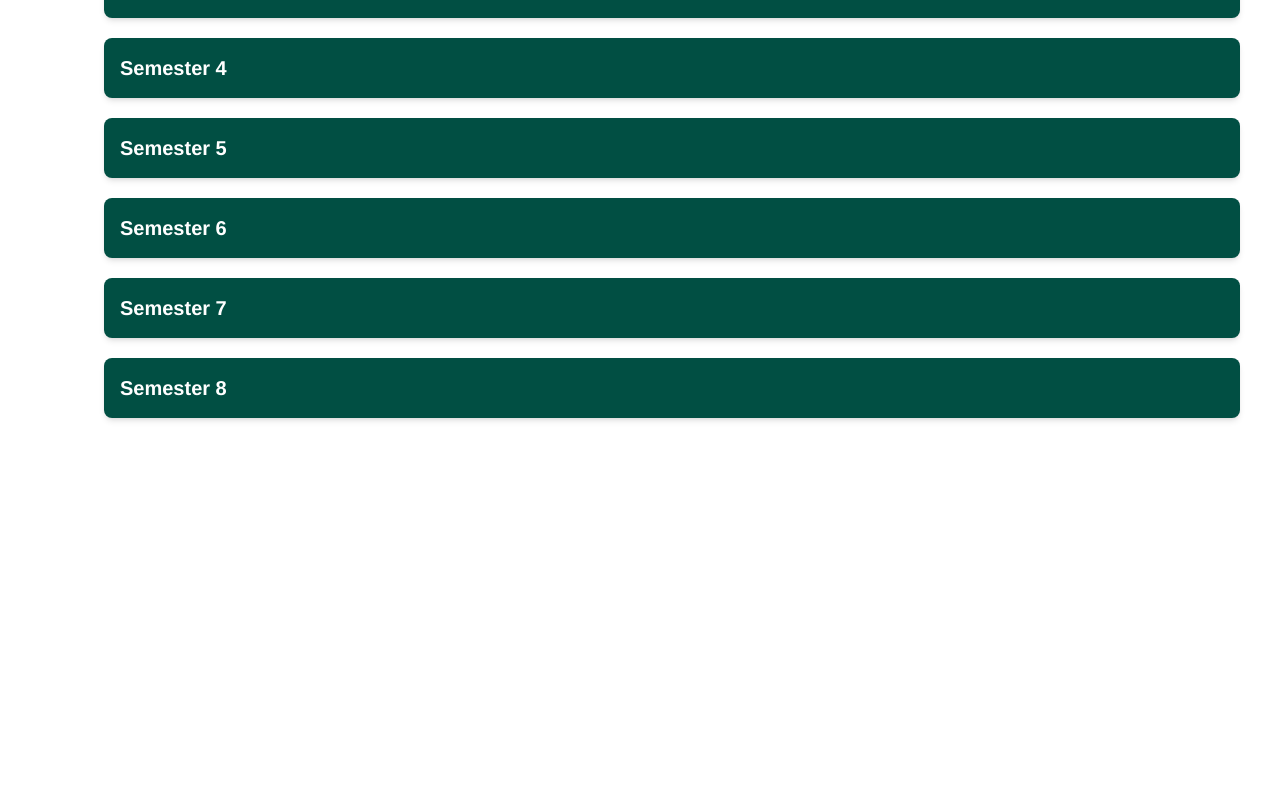
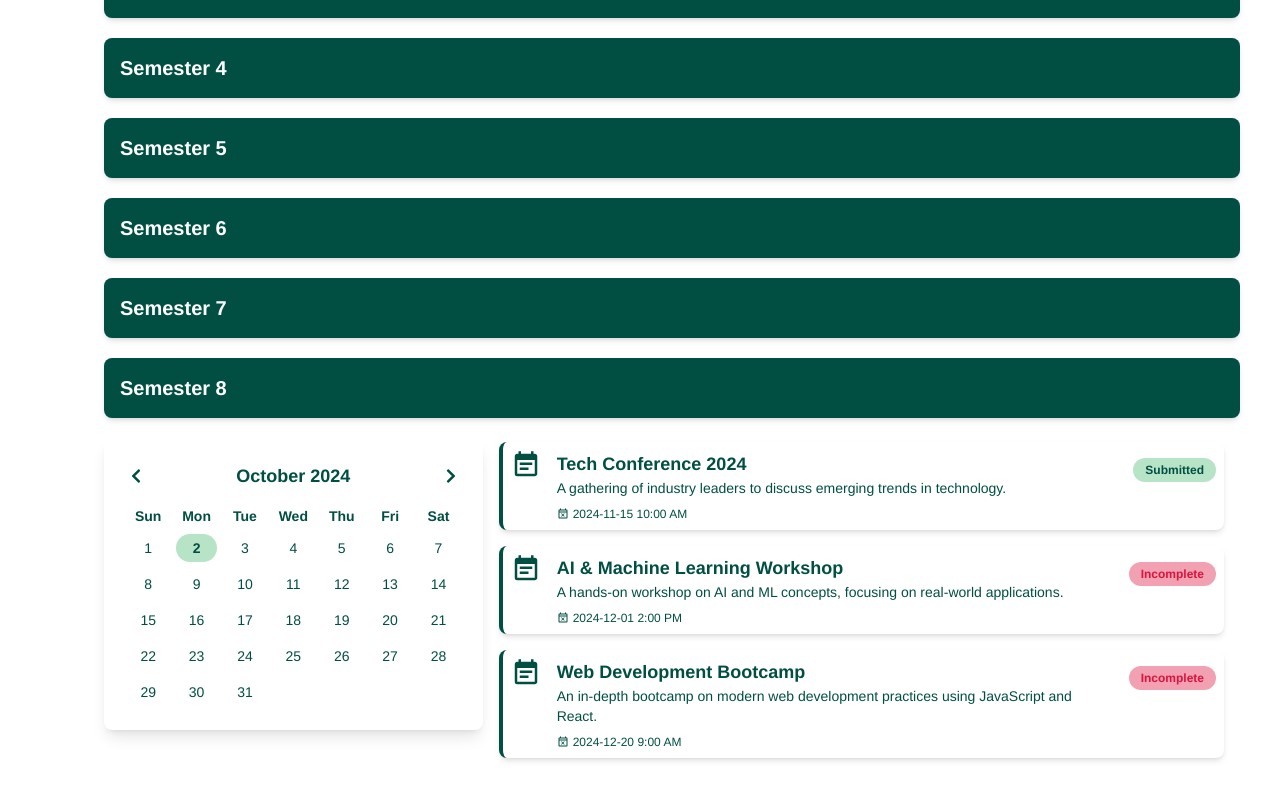
Before and after one commit to moriyam-mohona/UniPortal-C, a React (Vite) app: page /Dashboard/Student-Portal in a window 1280 px wide. Shown: the part 986-1786 px from the top of the page. Before the commit the page ends 1444 px from the top, so only its background shows below. Built offline with nearby package versions, Linux system fonts and the light colour scheme.

Commit message:
Add: Upcoming Event

```diff
--- a/package.json
+++ b/package.json
@@ -10,10 +10,12 @@
     "preview": "vite preview"
   },
   "dependencies": {
+    "date-fns": "^4.1.0",
     "framer-motion": "^11.9.0",
     "localforage": "^1.10.0",
     "match-sorter": "^6.3.4",
     "react": "^18.3.1",
+    "react-calendar": "^5.0.0",
     "react-dom": "^18.3.1",
     "react-hot-toast": "^2.4.1",
     "react-icons": "^5.3.0",
--- /dev/null
+++ b/src/Components/Dashboard/StudentPortal/Sections/UpcomingEvents.jsx
@@ -0,0 +1,74 @@
+import { useEffect, useState } from "react";
+import { MdEventNote, MdOutlineEventBusy } from "react-icons/md";
+import CustomCalendar from "../Subsections/CustomCalendar";
+import { motion } from "framer-motion";
+import eventData from "../../../../assets/JsonFiles/Events.json";
+import { IoMdTime } from "react-icons/io";
+
+const UpcomingEvents = () => {
+  const [events, setEvents] = useState([]);
+
+  useEffect(() => {
+    const fetchEvents = () => {
+      setEvents(eventData);
+    };
+
+    fetchEvents();
+  }, []);
+
+  return (
+    <div className="flex flex-col gap-5 md:gap-1 lg:gap-0 items-start md:flex-row">
+      {/* Calendar */}
+      <div className="w-full md:w-1/3 rounded-xl">
+        <CustomCalendar />
+      </div>
+
+      {/* Events */}
+      <div className="w-full md:w-2/3 px-1 lg:px-4 py-1 space-y-4">
+        {events.map((event, index) => (
+          <motion.div
+            key={index}
+            initial={{ opacity: 0, y: 20 }}
+            animate={{ opacity: 1, y: 0 }}
+            exit={{ opacity: 0, y: 20 }}
+            transition={{ duration: 0.3 }}
+            whileHover={{ scale: 1.03 }}
+            className="bg-white shadow-md rounded-lg p-2 flex justify-between items-start border-l-4 border-emerald"
+          >
+            <MdEventNote className="text-3xl mr-4 text-emerald hidden lg:flex" />
+
+            <div className="flex-1">
+              <h3 className="font-semibold text-sx lg:text-lg text-emerald">
+                {event.title}
+              </h3>
+
+              <p className="text-xs lg:text-sm text-emerald">
+                {event.description}
+              </p>
+              <p className="text-xs text-emerald flex mt-2 gap-1 items-center">
+                <MdOutlineEventBusy />
+                {event.date} {event.time}
+              </p>
+            </div>
+            <div className="ml-4 flex flex-col items-end gap-4">
+              <button
+                className={`mt-2 px-3 py-1 rounded-full text-xs font-bold ${
+                  event.status === "Incomplete"
+                    ? "bg-red/40 text-red"
+                    : "bg-lightMoss text-emerald"
+                }`}
+              >
+                {event.status}
+              </button>
+              <div>
+                <p className="text-xs text-emerald flex gap-1 items-center"></p>
+              </div>
+            </div>
+          </motion.div>
+        ))}
+      </div>
+    </div>
+  );
+};
+
+export default UpcomingEvents;
--- a/src/Components/Dashboard/StudentPortal/StudentPortal/StudentPortal.jsx
+++ b/src/Components/Dashboard/StudentPortal/StudentPortal/StudentPortal.jsx
@@ -1,6 +1,7 @@
 import Grades from "../Sections/Grades";
 import StudentProfile from "../Sections/StudentProfile";
 import StudentsCourses from "../Sections/StudentsCourses";
+import UpcomingEvents from "../Sections/UpcomingEvents";
 
 const StudentPortal = () => {
   return (
@@ -8,6 +9,7 @@ const StudentPortal = () => {
       <StudentProfile />
       <StudentsCourses />
       <Grades />
+      <UpcomingEvents />
     </div>
   );
 };
--- /dev/null
+++ b/src/Components/Dashboard/StudentPortal/Subsections/CustomCalendar.jsx
@@ -0,0 +1,78 @@
+import { useState } from "react";
+import { format } from "date-fns";
+import { FaChevronLeft, FaChevronRight } from "react-icons/fa";
+
+const CustomCalendar = () => {
+  const [selectedDate, setSelectedDate] = useState(new Date());
+
+  const daysOfWeek = ["Sun", "Mon", "Tue", "Wed", "Thu", "Fri", "Sat"];
+  const daysInMonth = new Date(
+    selectedDate.getFullYear(),
+    selectedDate.getMonth() + 1,
+    0
+  ).getDate();
+
+  const handleDayClick = (day) => {
+    setSelectedDate(
+      new Date(selectedDate.getFullYear(), selectedDate.getMonth(), day)
+    );
+  };
+
+  return (
+    <div className="p-6 bg-white rounded-lg shadow-lg w-full max-w-sm">
+      <div className="flex justify-between items-center mb-4">
+        <button
+          onClick={() =>
+            setSelectedDate(
+              new Date(selectedDate.getFullYear(), selectedDate.getMonth() - 1)
+            )
+          }
+          className="text-base font-semibold text-emerald"
+        >
+          <FaChevronLeft />
+        </button>
+        <h3 className="text-lg font-semibold text-emerald">
+          {format(selectedDate, "MMMM yyyy")}
+        </h3>
+        <button
+          onClick={() =>
+            setSelectedDate(
+              new Date(selectedDate.getFullYear(), selectedDate.getMonth() + 1)
+            )
+          }
+          className="text-base font-semibold text-emerald"
+        >
+          <FaChevronRight />
+        </button>
+      </div>
+      <div className="grid grid-cols-7 gap-2 text-center text-sm">
+        {daysOfWeek.map((day, idx) => (
+          <div key={idx} className="font-semibold text-emerald">
+            {day}
+          </div>
+        ))}
+        {[...Array(daysInMonth).keys()].map((day) => {
+          const isSelected =
+            selectedDate.getDate() === day + 1 &&
+            selectedDate.getMonth() === new Date().getMonth();
+
+          return (
+            <div
+              key={day}
+              onClick={() => handleDayClick(day + 1)}
+              className={`py-1 rounded-full cursor-pointer text-sm ${
+                isSelected
+                  ? "bg-lightMoss text-emerald font-semibold"
+                  : "text-emerald"
+              } hover:bg-emerald hover:text-white`}
+            >
+              {day + 1}
+            </div>
+          );
+        })}
+      </div>
+    </div>
+  );
+};
+
+export default CustomCalendar;
--- /dev/null
+++ b/src/assets/JsonFiles/Events.json
@@ -0,0 +1,26 @@
+[
+  {
+    "title": "Tech Conference 2024",
+    "date": "2024-11-15",
+    "time": "10:00 AM",
+    "location": "Dhaka, Bangladesh",
+    "status": "Submitted",
+    "description": "A gathering of industry leaders to discuss emerging trends in technology."
+  },
+  {
+    "title": "AI & Machine Learning Workshop",
+    "date": "2024-12-01",
+    "time": "2:00 PM",
+    "location": "Online",
+    "status": "Incomplete",
+    "description": "A hands-on workshop on AI and ML concepts, focusing on real-world applications."
+  },
+  {
+    "title": "Web Development Bootcamp",
+    "date": "2024-12-20",
+    "time": "9:00 AM",
+    "location": "Chittagong, Bangladesh",
+    "status": "Incomplete",
+    "description": "An in-depth bootcamp on modern web development practices using JavaScript and React."
+  }
+]
```
Also changed, not shown: 1 other file (tests, documents, lock files or other folders).
